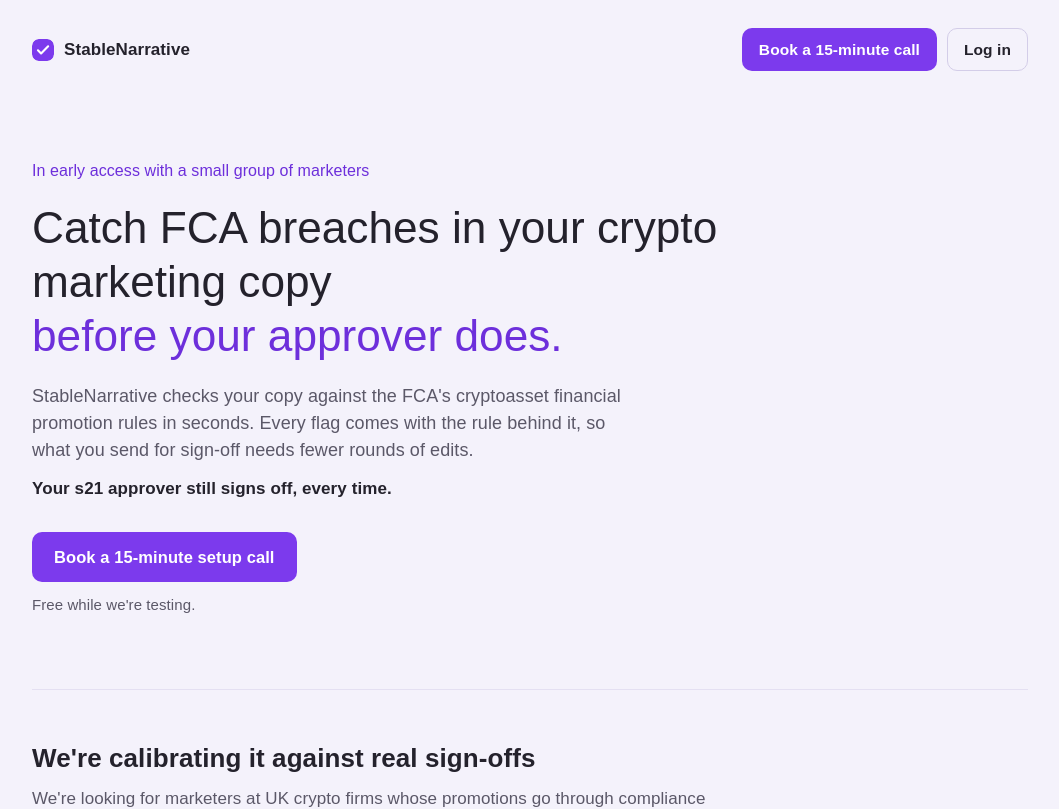
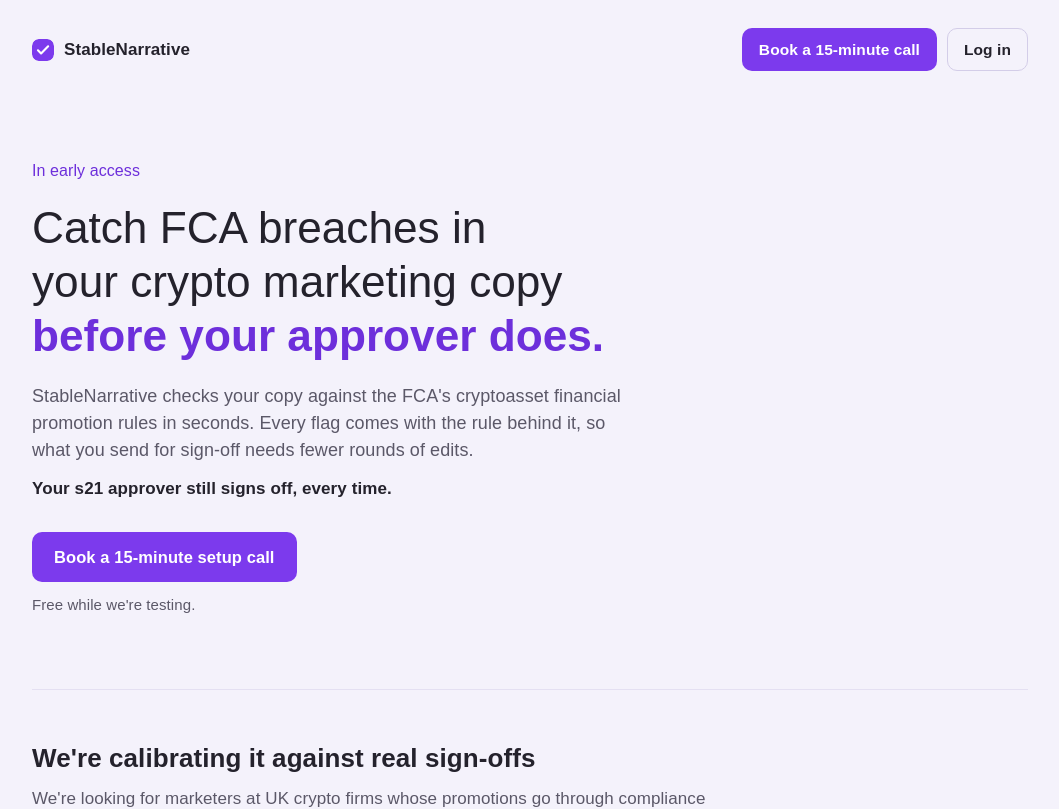
Before and after one commit to efficientpancake/stablenarrative-checker, a Next.js app: page / in a window 1280 px wide. Shown: the top 809 px of the page, without its empty margins (110-1169 px from the left). Built offline with nearby package versions, Linux system fonts and the light colour scheme; a web font is replaced by a local one.

Commit message:
Landing headline: "In early access", break after "in", semibold purple line
Co-Authored-By: Claude Opus 5 <noreply@anthropic.com>

```diff
--- a/app/landing.module.css
+++ b/app/landing.module.css
@@ -114,6 +114,7 @@
 .keep {
   display: inline-block;
   color: var(--lp-accent-ink);
+  font-weight: 600;
 }
 .lede {
   margin: 0 0 12px;
--- a/app/page.tsx
+++ b/app/page.tsx
@@ -48,10 +48,12 @@ export default function Landing() {
         <main>
           <div className={styles.hero}>
             <span className={styles.eyebrow}>
-              In early access with a small group of marketers
+              In early access
             </span>
             <h1 className={styles.title}>
-              Catch FCA breaches in your crypto marketing copy{" "}
+              Catch FCA breaches in
+              <br />
+              your crypto marketing copy{" "}
               <span className={styles.keep}>before your approver does.</span>
             </h1>
             <p className={styles.lede}>
```
Also changed, not shown: 1 other file (tests, documents, lock files or other folders).
